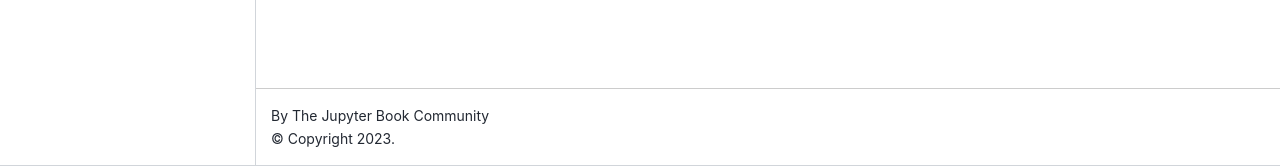
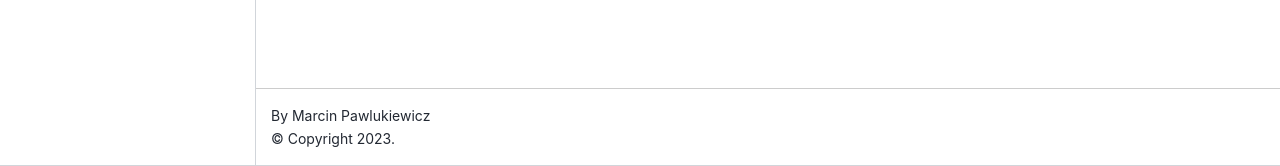
Before and after one commit to marcinpawlukiewicz/bash-zsh, a Jupyter Book: the page built from configuration_files.md, in a window 1280 px wide. Shown: the part 734-900 px from the top of the page. Built offline with Jupyter Book 1.0.4 settings and Sphinx 7.4.7 and the Sphinx Book theme 1.1.4, drawn with Linux system fonts in a browser that asks for light colours.

Commit message:
updated title & author

```diff
--- a/_config.yml
+++ b/_config.yml
@@ -1,8 +1,8 @@
 # Book settings
 # Learn more at https://jupyterbook.org/customize/config.html
 
-title: My sample book
-author: The Jupyter Book Community
+title: Major Differences and Efficiency Between zsh and bash
+author: Marcin Pawlukiewicz
 logo: logo.png
 
 # Force re-execution of notebooks on each build.
```
